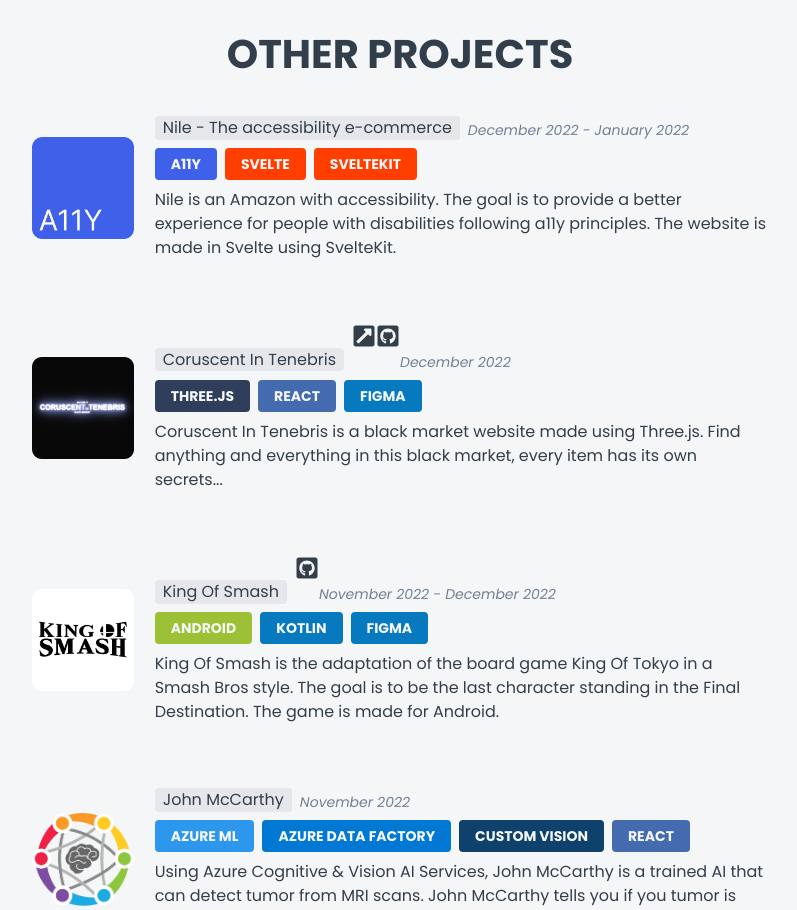
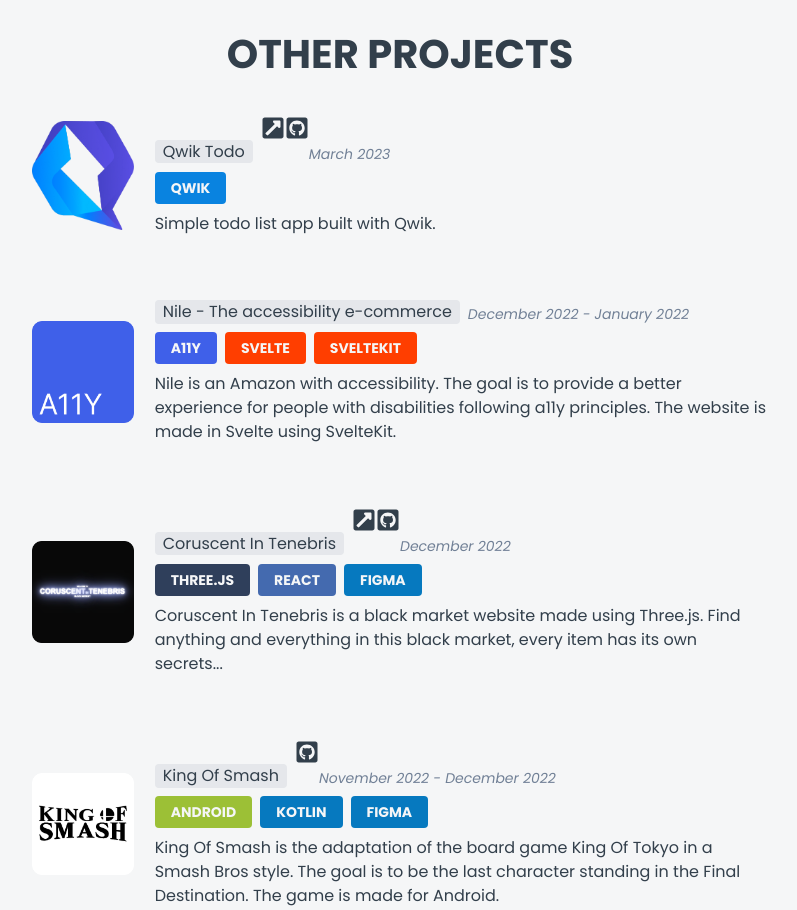
Before and after one commit to TonyHg/PortfolioV2, a Next.js app: page / in a window 1280 px wide. Shown: the part 4130-5040 px from the top of the page, without its empty margins (240-1037 px from the left). Built offline with nearby package versions, Linux system fonts and the light colour scheme.

Commit message:
feat: projects: add qwik todo

```diff
--- a/common/projects.ts
+++ b/common/projects.ts
@@ -13,6 +13,7 @@ import rgImg from '../public/img/rg.png'
 import upImg from '../public/img/up.png'
 import timImg from '../public/img/tim.png'
 
+import qwikImg from '../public/img/qwik.png'
 import a11yImg from '../public/img/a11y.png'
 import threeJsImg from '../public/img/threejs.png'
 import kosImg from '../public/img/kos.png'
@@ -192,6 +193,16 @@ Fancier features like Custom Themes and Shortcuts. ',
 ]
 
 export const otherProjects: Project[] = [
+  {
+    title: 'Qwik Todo',
+    date: 'March 2023',
+    description:
+      'Simple todo list app built with Qwik.',
+    technologies: [technologies.Qwik],
+    image: qwikImg,
+    url: 'https://qwik-todo.vercel.app/',
+    github: 'https://github.com/TonyHg/qwik-todo',
+  },
   {
     title: 'Nile - The accessibility e-commerce',
     date: 'December 2022 - January 2022',
--- a/common/technologies.ts
+++ b/common/technologies.ts
@@ -60,4 +60,5 @@ export const technologies = {
   SvelteKit: { title: 'SvelteKit', color: '#FF3E00' },
   A11Y: { title: 'A11Y', color: '#3f60e9' },
   Auth0: { title: 'Auth0', color: '#4b4b4b' },
+  Qwik: { title: 'Qwik', color: '#0983e0' },
 }
```
Also changed, not shown: public/img/qwik.png (added).
